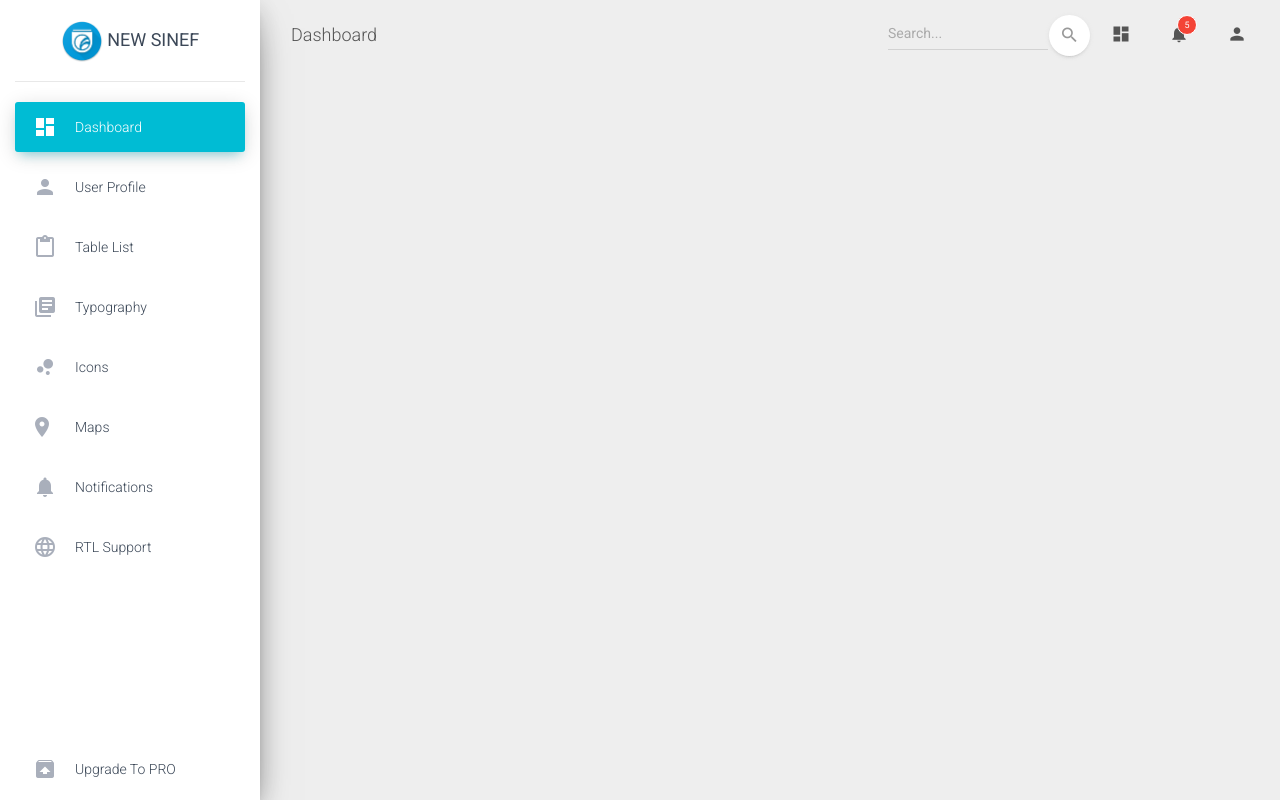
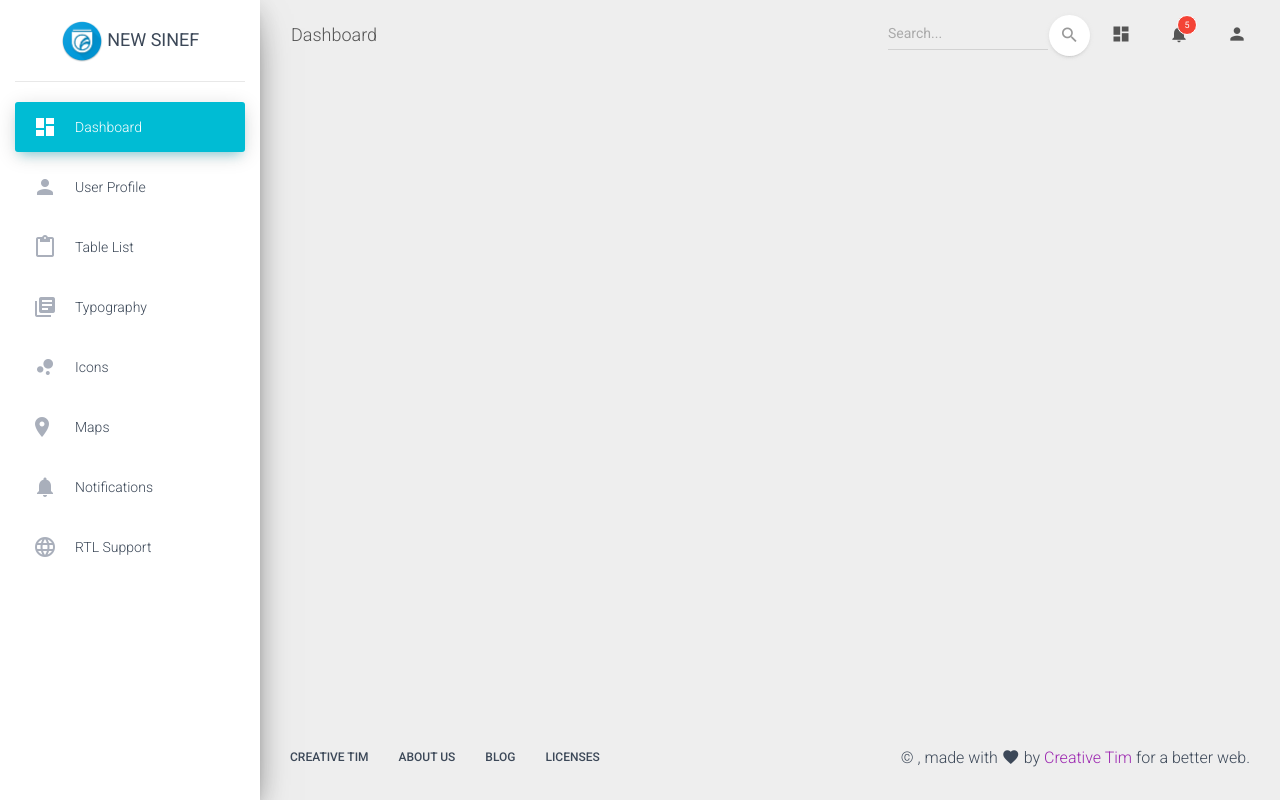
Before and after one commit to arturdligorio/new-sinef, an Angular app: page / in a window 1280 px wide. Built offline with nearby package versions, Linux system fonts and the light colour scheme.

Commit message:
inserção do footer

```diff
--- a/src/app/app.component.html
+++ b/src/app/app.component.html
@@ -3,7 +3,10 @@
     <div class="main-panel">
       <app-sidebar></app-sidebar>
       <app-header></app-header>
-      <router-outlet></router-outlet>
+      <div class="content">
+        <router-outlet></router-outlet>
+      </div>
+      <app-footer></app-footer>
     </div>
   </div>
 
--- a/src/app/footer/footer.component.html
+++ b/src/app/footer/footer.component.html
@@ -1,3 +1,35 @@
-<p>
-  footer works!
-</p>
+<footer class="footer">
+  <div class="container-fluid">
+    <nav class="float-left">
+      <ul>
+        <li>
+          <a href="https://www.creative-tim.com">
+            Creative Tim
+          </a>
+        </li>
+        <li>
+          <a href="https://creative-tim.com/presentation">
+            About Us
+          </a>
+        </li>
+        <li>
+          <a href="http://blog.creative-tim.com">
+            Blog
+          </a>
+        </li>
+        <li>
+          <a href="https://www.creative-tim.com/license">
+            Licenses
+          </a>
+        </li>
+      </ul>
+    </nav>
+    <div class="copyright float-right">
+      &copy;
+      <script>
+        document.write(new Date().getFullYear())
+      </script>, made with <i class="material-icons">favorite</i> by
+      <a href="https://www.creative-tim.com" target="_blank">Creative Tim</a> for a better web.
+    </div>
+  </div>
+</footer>
--- a/src/app/sidebar/sidebar.component.html
+++ b/src/app/sidebar/sidebar.component.html
@@ -59,12 +59,6 @@
           <p>RTL Support</p>
         </a>
       </li>
-      <li class="nav-item active-pro ">
-        <a class="nav-link" href="./upgrade.html">
-          <i class="material-icons">unarchive</i>
-          <p>Upgrade to PRO</p>
-        </a>
-      </li>
     </ul>
   </div>
 </div>
```
Also changed, not shown: src/assets/css/material-dashboard.css.
